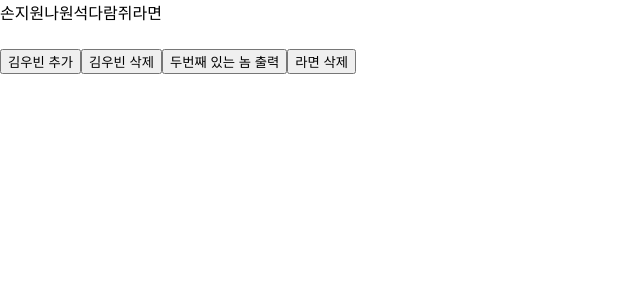
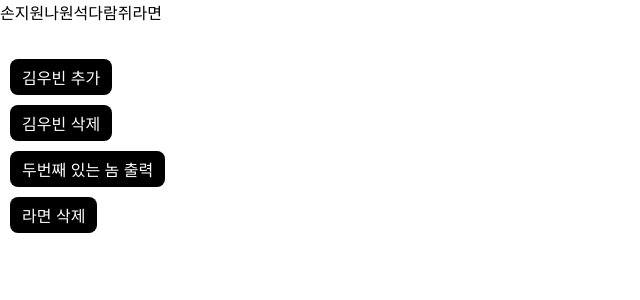
Before and after one commit to Na1stone/sonjiwon-ts-teaching, a React (Create React App) app: page / in a window 1280 px wide. Shown: the top 300 px of the page, without its empty margins (0-640 px from the left). Built offline with nearby package versions, Linux system fonts and the light colour scheme.

Commit message:
버튼CSS수정

```diff
--- a/src/Woobin.css
+++ b/src/Woobin.css
@@ -0,0 +1,12 @@
+.buttons div{
+
+    width: fit-content;
+    height: fit-content;
+    padding: 6px 12px;
+    margin: 10px;
+    background-color: black;
+    color: white;
+    border-radius: 8px;
+    cursor: wait;
+
+}
--- a/src/Woobin.tsx
+++ b/src/Woobin.tsx
@@ -1,4 +1,5 @@
 import React, {useState} from "react";
+import './Woobin.css';
 
 const Woobin = () => {
   const [nameList, setNameList] = useState(['손지원', '나원석', '다람쥐', '라면'])
@@ -13,22 +14,24 @@ const Woobin = () => {
         {nameList}
       </div>
       <div>
-        <button onClick={() => setNameList(nameList.concat('김우빈'))}>
+        <div className='buttons'>
+
+        <div style={{backgroundColor:"black", color:"white"}} onClick={() => setNameList(nameList.concat('김우빈'))} >
           김우빈 추가
-        </button>
+        </div>
 
-        <button onClick={() => setNameList(filtername)}>
+        <div onClick={() => setNameList(filtername)}>
           김우빈 삭제
-        </button>
+        </div>
 
-        <button onClick={() => setNameList(nameList.splice(1,1))}>
+        <div onClick={() => setNameList(nameList.splice(1,1))}>
           두번째 있는 놈 출력
-        </button>
+        </div>
 
-        <button onClick={() => setNameList(slicename)}>
+        <div onClick={() => setNameList(slicename)}>
           라면 삭제
-        </button>
-
+        </div>
+        </div>
 
 
       </div>
```
